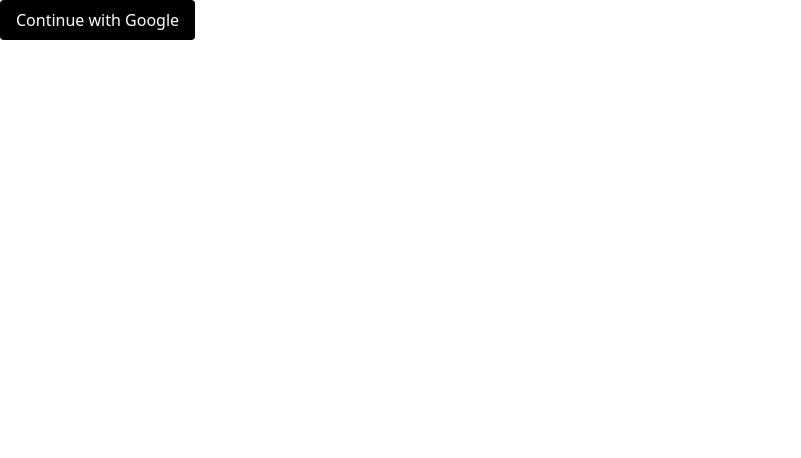
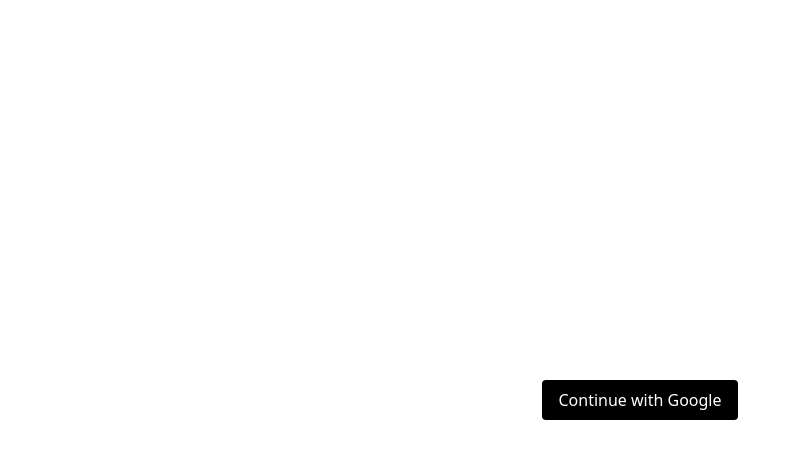
Before and after one commit to jwes9121/jride-clean, a Next.js app: page /auth/signin in a window 1280 px wide. Shown: the top 458 px of the page, without its empty margins (0-801 px from the left). Built offline with nearby package versions, Linux system fonts and the light colour scheme.

Commit message:
Update page.tsx

```diff
--- a/app/auth/signin/page.tsx
+++ b/app/auth/signin/page.tsx
@@ -1,13 +1,17 @@
+// app/auth/signin/page.tsx
 "use client";
+
 import { signIn } from "next-auth/react";
 
 export default function SignIn() {
   return (
-    <button
-      onClick={() => signIn("google", { callbackUrl: "/dispatch" })} // <- change target
-      className="px-4 py-2 rounded bg-black text-white"
-    >
-      Continue with Google
-    </button>
+    <main className="min-h-screen grid place-items-center p-6">
+      <button
+        onClick={() => signIn("google", { callbackUrl: "/" })}
+        className="rounded px-4 py-2 bg-black text-white"
+      >
+        Continue with Google
+      </button>
+    </main>
   );
 }
```
